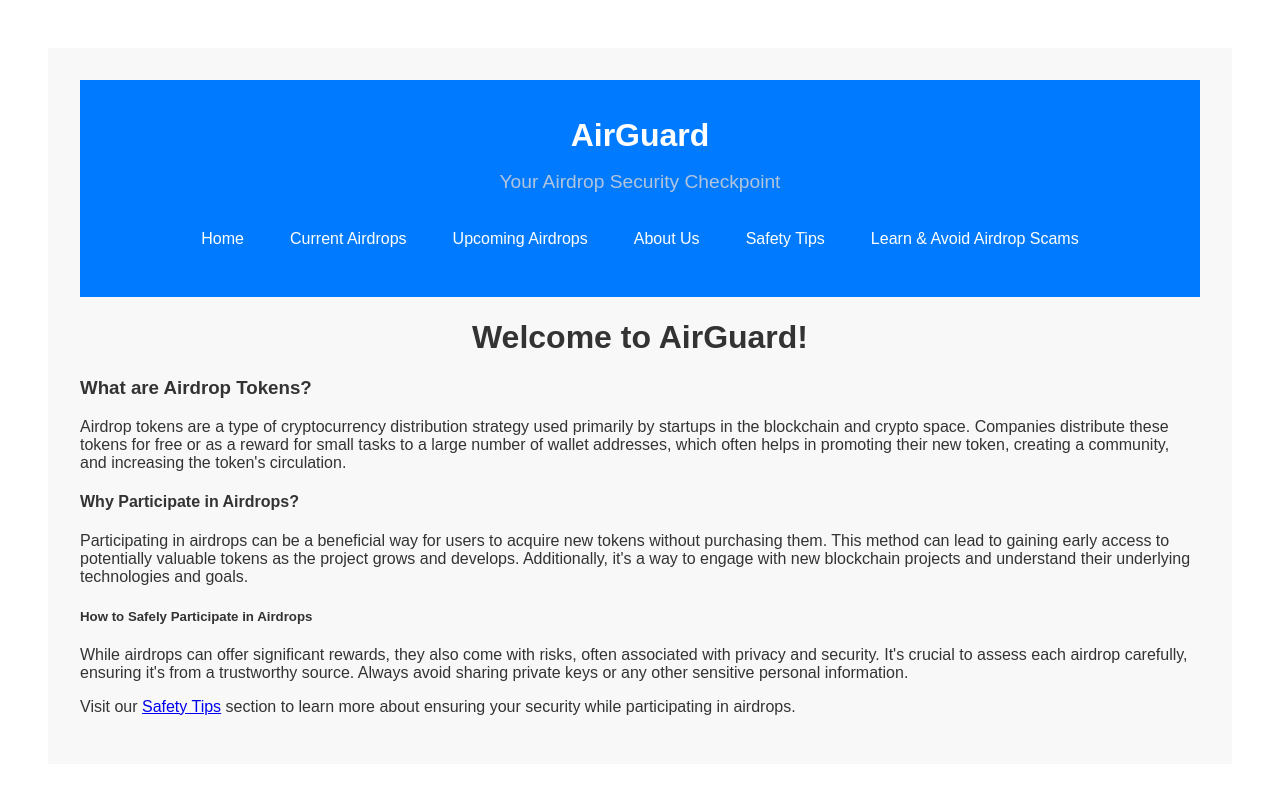
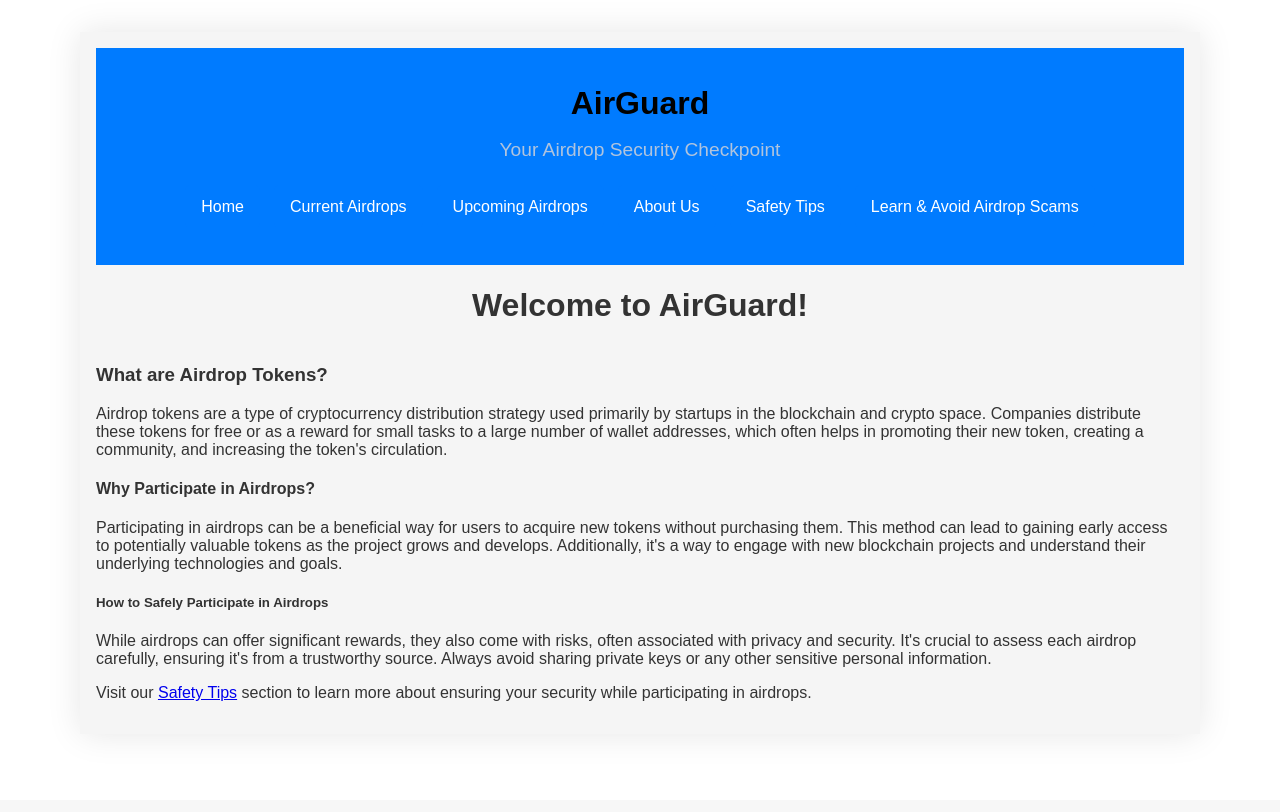
Before and after one commit to Teng-Jun/ITP_Group-23, a PHP site: page /index.php in a window 1280 px wide. After the commit the page ends 701 px from the top, so only its background shows below. Run offline with PHP 8.4, Linux system fonts and the light colour scheme.

Commit message:
Making changes to make wrapper and header dynamic

```diff
--- a/Website Related/AirGuard/aboutus.php
+++ b/Website Related/AirGuard/aboutus.php
@@ -8,9 +8,12 @@
 </head>
 <body>
     <div class="wrapper">
-        <?php include 'header.php'; ?>
+        <div class="header-container">
+            <?php include 'header.php'; ?>
+        </div>
         <main>
             <h2>About Us</h2>
+            <div class="container">
             <section id="about-us">
                 <div class="about-us-content">
                     <h3>Who We Are</h3>
@@ -26,6 +29,7 @@
                     <p>If you have any questions or comments, please don't hesitate to contact us. We are here to help and support you in your journey through the world of cryptocurrency.</p>
                 </div>
             </section>
+            </div>
         </main>
     </div>
     <script src="script.js"></script>
--- a/Website Related/AirGuard/current.php
+++ b/Website Related/AirGuard/current.php
@@ -8,9 +8,12 @@
 </head>
 <body>
     <div class="wrapper">
-        <?php include 'header.php'; ?>
+        <div class="header-container">
+            <?php include 'header.php'; ?>
+        </div>
         <main>
             <h2>Current Airdrops</h2>
+            <div class="container">
             <section id="search">
                 <form action="claim.php" method="GET" align="center">
                     <input type="text" name="search" placeholder="Search for airdrops..." aria-label="Search Airdrops">
@@ -32,6 +35,7 @@
                     </div>
                 </div>
             </section>
+            </div>
         </main>
         <script src="script.js"></script>
     </div>
--- a/Website Related/AirGuard/header.php
+++ b/Website Related/AirGuard/header.php
@@ -21,4 +21,3 @@
             <li><a class="nav-link" href="learn_avoid.php">Learn & Avoid Airdrop Scams</a></li>
         </ul>
     </nav>
-</header>
--- a/Website Related/AirGuard/index.php
+++ b/Website Related/AirGuard/index.php
@@ -8,9 +8,12 @@
 </head>
 <body>
     <div class="wrapper">
-        <?php include 'header.php'; ?>
+        <div class="header-container">
+            <?php include 'header.php'; ?>
+        </div>
         <main>
             <h1 align="center">Welcome to AirGuard!</h1>
+            <div class="container">
             <section id="about">
                 <h3>What are Airdrop Tokens?</h3>
                 <p>
@@ -28,6 +31,7 @@
                     Visit our <a href="tips.php">Safety Tips</a> section to learn more about ensuring your security while participating in airdrops.
                 </p>
             </section>
+            </div>
         </main>
     </div>
 </body>
--- a/Website Related/AirGuard/learn_avoid.php
+++ b/Website Related/AirGuard/learn_avoid.php
@@ -58,7 +58,9 @@
 </head>
 <body>
     <div class="wrapper">
-        <?php include 'header.php'; ?>
+        <div class="header-container">
+            <?php include 'header.php'; ?>
+        </div>
         <main>
             <h2>Airdrop Scam Victims from Reddit Forum Threads</h2>
             <div class="container">
--- a/Website Related/AirGuard/styles.css
+++ b/Website Related/AirGuard/styles.css
@@ -1,33 +1,34 @@
 /* General body styles */
 body {
     font-family: 'Arial', sans-serif;
+    padding: 0;
     margin: 0;
-    padding: 0;
     box-sizing: border-box;
-    color: #333; /* Light gray text color for visibility */
+    color: #333; /* Text color for visibility */
     background-color: white; /* White background */
     display: flex;
-    justify-content: center; /* Centers the entire content horizontally */
-    min-height: 100vh; /* Ensures the footer can stick to the bottom */
+    flex-direction: column; /* Ensure content flows vertically */
+    min-height: 50vh; /* Ensure the body covers at least the full viewport height */
+    min-width: 100vw;
 }
 
-/* Wrapper style */
 .wrapper {
+    width: 85%;
     max-width: 95em; /* Sets a maximum width for the content area */
-    width: 85%;
-    margin: 3em;
-    padding: 2em;
-    background-color: #f8f8f8;
-    box-shadow: 0 0 2em rgba(255, 255, 255, 0.1); /* Subtle white shadow for depth */
-    flex-grow: 1; /* Allows the wrapper to expand */
+    margin: 2em auto; /* Centers the wrapper horizontally */
+    padding: 1em;
+    background-color: #f5f5f5; /* Light gray background for the wrapper */
+    box-shadow: 0 0 2em rgba(0, 0, 0, 0.1); /* Subtle shadow for depth */
+    flex-grow: 1; /* Allows the wrapper to grow and fill available space */
 }
 
 /* Header styles */
 header {
-    background-color: #007BFF; /* Keep as is if visibility is fine, or adjust as needed */
-    color: #ffffff; /* White text for visibility */
+    background-color: #007BFF;
+    color: black;
     padding: 1rem 2rem;
     text-align: center;
+    min-height: 20vh;
 }
 
  header p {
@@ -254,3 +255,10 @@ footer {
     border-radius: 5px; /* Optional: adds rounded corners */
     text-align: center;
 }
+
+.container {
+        display: flex;
+        flex-wrap: wrap;
+        gap: 20px;
+        justify-content: center;
+    }
--- a/Website Related/AirGuard/tips.php
+++ b/Website Related/AirGuard/tips.php
@@ -8,10 +8,13 @@
     </head>
     <body>
         <div class="wrapper">
-            <?php include 'header.php'; ?>
+            <div class="header-container">
+                <?php include 'header.php'; ?>
+            </div>
             <main>
                 <section id="safety">
                     <h2>Safety Tips for Airdrop Participants</h2>
+                    <div class="container">
                     <article>
                         <h3>Always Verify the Source</h3>
                         <p>Make sure the airdrop is from a reputable source. Check official websites or trusted platforms before participating.</p>
@@ -24,6 +27,7 @@
                         <h3>Look for Signs of Scams</h3>
                         <p>Be wary of airdrops asking for an upfront payment or those promising unrealistic returns. These are likely scams.</p>
                     </article>
+                    </div>
                 </section>
             </main>
             <script src="script.js"></script>
--- a/Website Related/AirGuard/upcoming_details.php
+++ b/Website Related/AirGuard/upcoming_details.php
@@ -38,10 +38,13 @@
 </head>
 <body>
     <div class="wrapper">
-        <?php include 'header.php'; ?>
+        <div class="header-container">
+            <?php include 'header.php'; ?>
+        </div>
         <main>
             <a href="upcoming.php" class="back-button">Back to Upcoming Airdrops</a>
             <h2>Airdrop Details</h2>
+            <div class="container">
             <div class="airdrop-details">
                 <?php
                 include 'dbconnection.php';
@@ -84,6 +87,7 @@
                 $stmt->close();
                 $conn->close();
                 ?>
+            </div>
             </div>
         </main>
     </div>
```
Also changed, not shown: Website Related/AirGuard/upcoming.php (+6 -1 lines).
